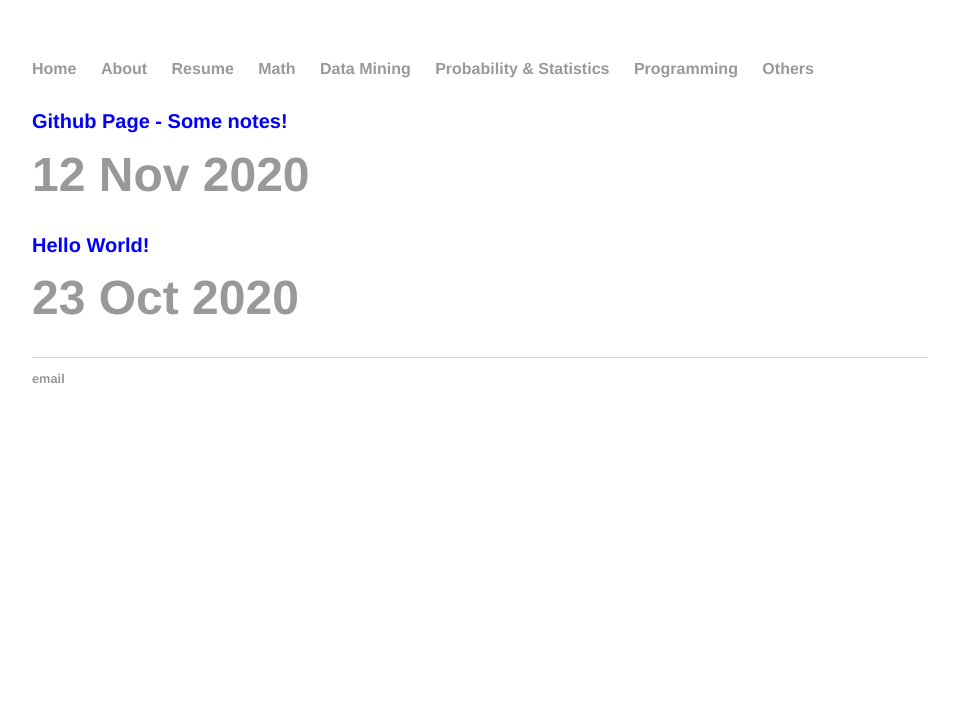
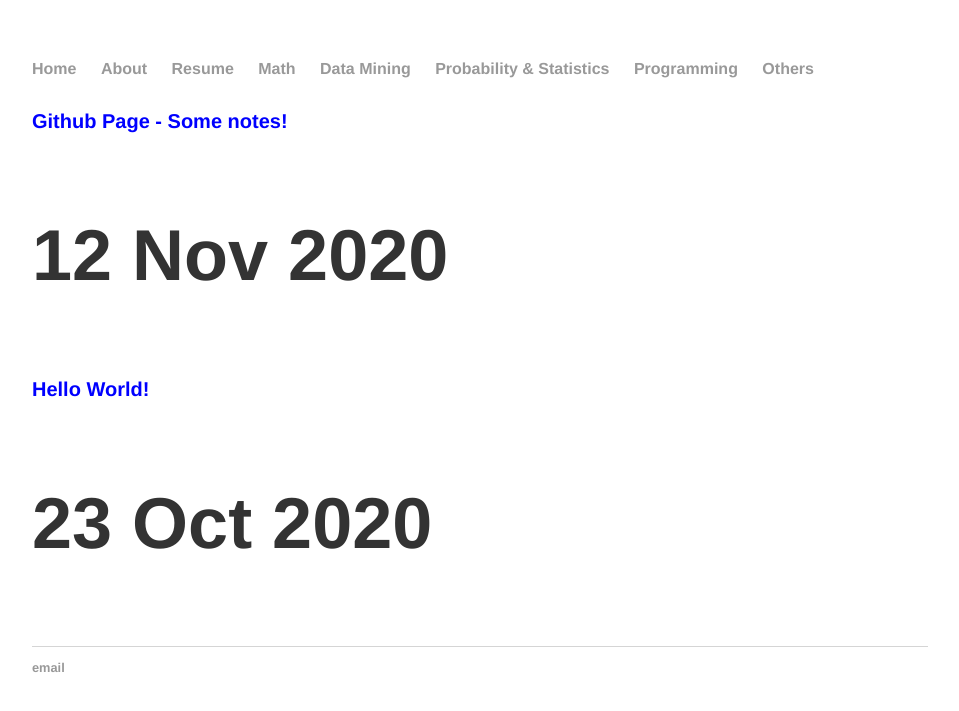
Before and after one commit to lytranp/lytranp.github.io, a Jekyll site: the page built from others/index.html, in a window 1280 px wide. Shown: the top 711 px of the page, without its empty margins (160-1119 px from the left). Built offline with Jekyll 4.4.1, drawn with Linux system fonts in a browser that asks for light colours.

Commit message:
Update index.html

```diff
--- a/others/index.html
+++ b/others/index.html
@@ -10,7 +10,7 @@ permalink: others
         <h1 class="post-title">
           <a href="{{ post.url }}">
             <h1 style="color:blue;font-size:20px;">{{ post.title }}</h1>
-            <span class="post-date">{{ post.date | date_to_string }}</span>
+             <p class="post-date">{{ post.date | date_to_string }}</p>
           </a>
         </h1>
 
```
